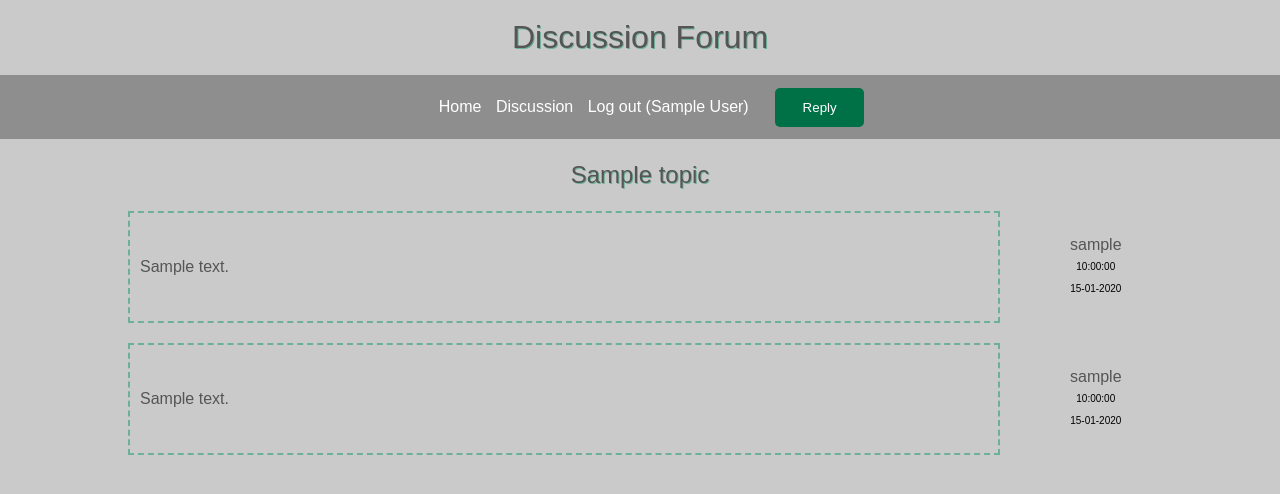
After one commit to juhaaa/forum, a Flask app: template templates/topic.html in a window 1280 px wide. The commit adds this page. Shown: the top 494 px of the page. Run offline with Flask 3, Linux system fonts and the light colour scheme; the visitor is signed in with stand-in values (Sample User, id 1); the template is opened without the code that fills it: most values are stand-ins (such as "Sample title", 1, 10 or a date in 2020).

Commit message:
added capability to view posts and replies

```diff
--- a/app.py
+++ b/app.py
@@ -14,7 +14,7 @@ db = SQLAlchemy(app)
 def index():
     return render_template("index.html")
 
-@app.route("//discussion")
+@app.route("/discussion")
 def discussion():
     sql = text("SELECT id, name FROM discussion_zones ORDER BY id")
     result = db.session.execute(sql)
@@ -26,10 +26,20 @@ def zone(name):
     sql = text("SELECT name, id FROM discussion_zones WHERE name=:name")
     result = db.session.execute(sql,  {"name":name})
     zone =  result.fetchone()
-    sql2 = text("SELECT topics.id, topics.user_id, topics.title, topics.content, users.username, created_at FROM topics LEFT JOIN users ON users.id=topics.user_id WHERE topics.discussion_zone_id=:zoneid ORDER BY topics.created_at DESC")
+    sql2 = text("SELECT topics.id, topics.user_id, topics.title, topics.content, users.username, topics.created_at FROM topics LEFT JOIN users ON users.id=topics.user_id WHERE topics.discussion_zone_id=:zoneid ORDER BY topics.created_at DESC")
     result2 = db.session.execute(sql2, {"zoneid":zone.id})
     topics = result2.fetchall()
     return render_template("/zone.html", name=name, zone=zone, topics=topics)
+
+@app.route("/discussion/<name>/<topic_id>")
+def topic(name, topic_id):
+    sql = text("SELECT topics.id, topics.title, topics.content, topics.created_at, users.username FROM topics LEFT JOIN users ON users.id=topics.user_id WHERE topics.id=:topic_id")
+    result = db.session.execute(sql, {"topic_id":topic_id})
+    topic = result.fetchone()
+    sql2 = text("SELECT users.username, replies.content, replies.created_at FROM replies LEFT JOIN users ON  users.id=replies.user_id WHERE topic_id=:topic_id")
+    result2 = db.session.execute(sql2, {"topic_id":topic_id})
+    replies = result2.fetchall()
+    return render_template("/topic.html", name=name, topic_id=topic_id, topic=topic, replies=replies)
 
 @app.route("/login", methods=["GET", "POST"])
 def login():
--- a/schema_test_add.sql
+++ b/schema_test_add.sql
@@ -9,3 +9,5 @@ INSERT INTO users (username, password) VALUES ('user', 'user123');
 INSERT INTO users (username, password, is_admin) VALUES ('admin', '1234', TRUE);
 INSERT INTO topics (discussion_zone_id, user_id, title, content) VALUES (2, 1, 'How to deal with division and floats?', 'What can I do to prevent my integers turnind into floats when using division in python 3?');
 INSERT INTO topics (discussion_zone_id, user_id, title, content) VALUES (2, 1, 'How to use Curses?', 'Any tips to start with?');
+INSERT INTO replies (topic_id, user_id, content) VALUES (11, 1, 'Sed ut perspiciatis unde omnis iste natus error sit voluptatem accusantium doloremque laudantium, totam rem aperiam, eaque ipsa quae ab illo inventore veritatis et quasi architecto beatae vitae dicta sunt explicabo. Nemo enim ipsam voluptatem quia voluptas sit aspernatur aut odit aut fugit, sed quia consequuntur magni dolores eos qui ratione voluptatem sequi nesciunt. Neque porro quisquam est, qui dolorem ipsum quia dolor sit amet, consectetur, adipisci velit, sed quia non numquam eius modi tempora incidunt ut labore et dolore magnam aliquam quaerat voluptatem. Ut enim ad minima veniam, quis nostrum exercitationem ullam corporis suscipit laboriosam, nisi ut aliquid ex ea commodi consequatur? Quis autem vel eum iure reprehenderit qui in ea voluptate velit esse quam nihil molestiae consequatur, vel illum qui dolorem eum fugiat quo voluptas nulla pariatur?');
+INSERT INTO replies (topic_id, user_id, content) VALUES (11, 2, 'At vero eos et accusamus et iusto odio dignissimos ducimus qui blanditiis praesentium voluptatum deleniti atque corrupti quos dolores et quas molestias excepturi sint occaecati cupiditate non provident, similique sunt in culpa qui officia deserunt mollitia animi, id est laborum et dolorum fuga. Et harum quidem rerum facilis est et expedita distinctio. Nam libero tempore, cum soluta nobis est eligendi optio cumque nihil impedit quo minus id quod maxime placeat facere possimus, omnis voluptas assumenda est, omnis dolor repellendus. Temporibus autem quibusdam et aut officiis debitis aut rerum necessitatibus saepe eveniet ut et voluptates repudiandae sint et molestiae non recusandae. Itaque earum rerum hic tenetur a sapiente delectus, ut aut reiciendis voluptatibus maiores alias consequatur aut perferendis doloribus asperiores repellat.');
--- a/static/styles.css
+++ b/static/styles.css
@@ -8,6 +8,7 @@
 
 .container h1, h2{
     font-weight: 300;
+    text-shadow: 1px 1px #6cb197;
 
 }
 
@@ -53,17 +54,18 @@ input[type=submit]:active, input[type=button]:active{
     border-style: inset;
 }
 
-
-.topic-header li{
-    display: inline-block;
-    padding: 10px;
-    margin-left: -20px;
+#nav-button{
+    width: 5%;
+    display: inline-table;
+    margin: -20px;
+    margin-left: 0px;
 }
-
 
 #navbar{
     background-color: #8f8e8e;
     color: #fff;
+    position: sticky;
+    top: 0;
 }
 
 #navbar ul{
@@ -79,7 +81,7 @@ input[type=submit]:active, input[type=button]:active{
     color: #fff;
     text-decoration: none;
     font-size: 16px;
-    padding-right: 15px;
+    padding-right: 10px;
 }
 
 #navbar a:hover{
@@ -122,6 +124,46 @@ input[type=submit]:active, input[type=button]:active{
     margin-top: -10px;
 }
 
+.topics table{
+    border-collapse: collapse;
+    width: 100%;
+    border-spacing: 100px;
+    text-align: left;
+    margin-top: 20px;
+}
+
+.topics th{
+    text-align: center;
+    width: 15%;
+    font-weight: inherit;
+    white-space: nowrap;
+    vertical-align: top;
+
+
+}
+
+.topics tr{
+    border: none;
+}
+
+.topics td{
+    border: dashed 2px #6cb197;
+    border-radius: 2px;
+    padding: 10px;
+
+}
+
+.topics ul{
+    list-style: none;
+}
+
+.topics #date{
+    font-size: 10px;
+    color: black;
+    margin-top: -10px;
+}
+
+
 
 @media(max-width: 600px){
     #main{
--- a/templates/layout.html
+++ b/templates/layout.html
@@ -24,9 +24,14 @@
             <li><a href="/login">Login</a></li>
             <li><a href="/register">Sign-up</a></li>
             {% endif %}
+            {% if session.name %}
+            <li>{% block action%} {% endblock %}</li>
+            {% endif %}
         </ul>
     </div>
 </nav>
+
+
 <body>
     <div class="container">
         {% block content %} {% endblock %}
--- /dev/null
+++ b/templates/topic.html
@@ -0,0 +1,50 @@
+{% extends "layout.html" %}
+{% block title %}Discussion{% endblock %}
+{% block action%}
+    <form id="nav-button" action="/reply/{{topic.id}}">
+    <input type="submit" value="Reply">
+    </form>
+{% endblock %}
+{% block content %}
+{% if session.name %}
+    <div class="topic-header">
+        <h2>{{topic.title}}</h2>
+    </div>
+
+    <div class="topics">
+        <table>
+            <tr>
+                <td>{{topic.content}}</td>
+                <th>
+                    <ul>
+                        <li>{{topic.username}}</li>
+                        <li id="date">{{topic.created_at.strftime('%H:%M:%S')}}</li>
+                        <li id="date">{{topic.created_at.strftime('%d-%m-%Y')}}</li>
+                    </ul>
+                </th>
+            </tr>
+        </table>
+{% for reply in replies %}
+        <table>
+            <tr>
+                <td>{{reply.content}}</td>
+                <th>
+                    <ul>
+                        <li>{{reply.username}}</li>
+                        <li id="date">{{reply.created_at.strftime('%H:%M:%S')}}</li>
+                        <li id="date">{{reply.created_at.strftime('%d-%m-%Y')}}</li>
+                    </ul>
+                </th>
+            </tr>
+        </table>
+{% endfor %}
+    </div>
+{% else %}
+    <div class="zones">
+        <br>
+            <a href="/login">Please log in</a>
+        <hr>
+    </div>
+{% endif%}
+
+{% endblock %}
```
Also changed, not shown: templates/zone.html (+6 -6 lines).
